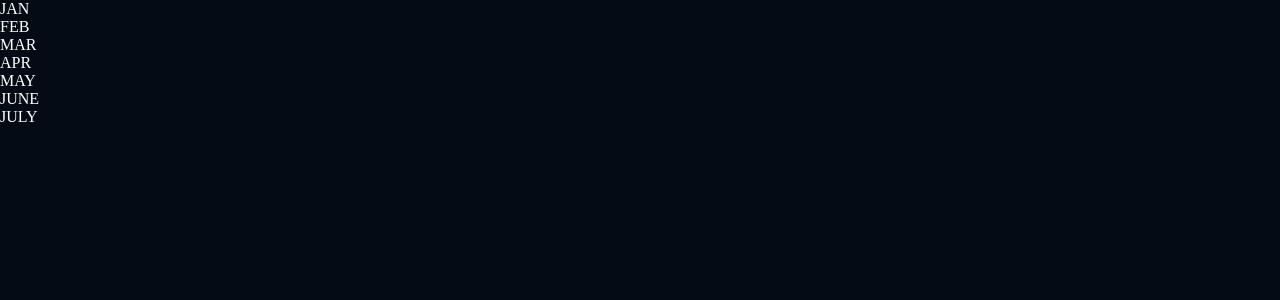
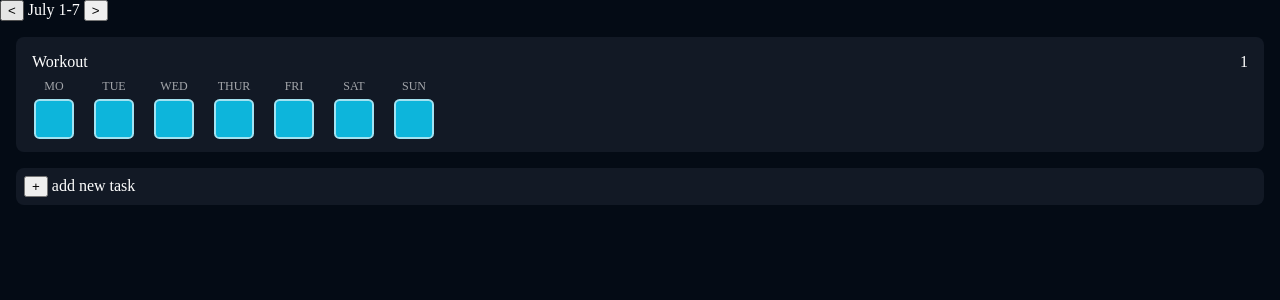
Before and after one commit to RanySanto/React, a React (Vite) app in the folder Planner/: page / in a window 1280 px wide. Shown: the top 300 px of the page. Built offline with nearby package versions, Linux system fonts and the light colour scheme.

Commit message:
Update Planner.jsx

```diff
--- a/Planner/src/Planner.jsx
+++ b/Planner/src/Planner.jsx
@@ -2,18 +2,28 @@ import { useState } from 'react'
 import Task from './Task'
 import Calendar from './Calendar'
 
+
 function Planner() {
-
-
+  const [tasks, setTasks] = useState([
+    <Task taskName={"Workout"} color={"#2aac78"}/>
+  ])
+ const taskColor = ["#e08d79", "#A882DD", "#B3F2DD", "#2aac78", "#84E296", "#FF5666", "#FFC857"]
+ function getTaskColor(){
+  return taskColor[Math.floor(Math.random() * taskColor.length)]
+ }
+ getTaskColor()
+  const nameTask = "Study"
+  function addTask(){
+    setTasks(prevTasks=>[...prevTasks, <Task key={nameTask} taskName={nameTask} color={getTaskColor()}/>])
+  }
 
   return (
-    <>
-      {/* <Task taskName={"Workout"} color={"#2aac78"}/>
-      <Task taskName={"Drawing"} color={"#0db5db"}/> */}
-      <Calendar/>
-
-
-    </>
+    <div className='container'>
+      <p><button>{"<"}</button> July 1-7 <button>{">"}</button> </p>
+    {/* <Calendar/> */}
+      {tasks}
+      <div className='task-container' onClick={addTask}><button>+</button> add new task</div>
+    </div>
   )
 }
 
```
